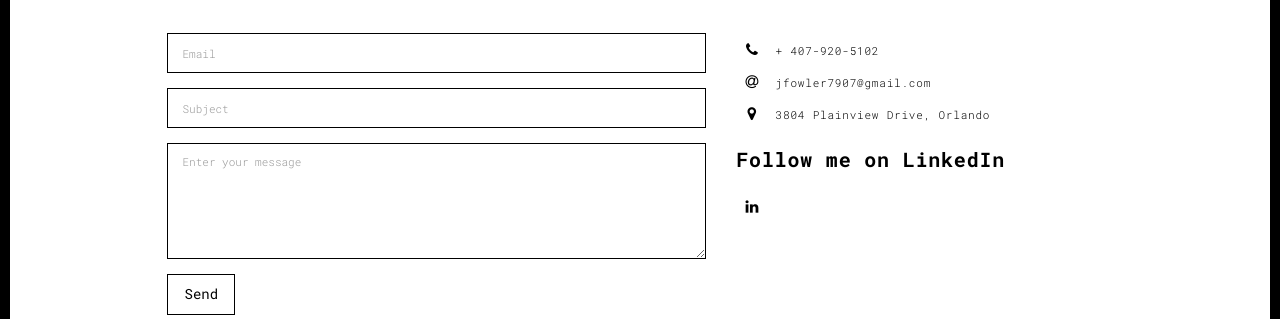
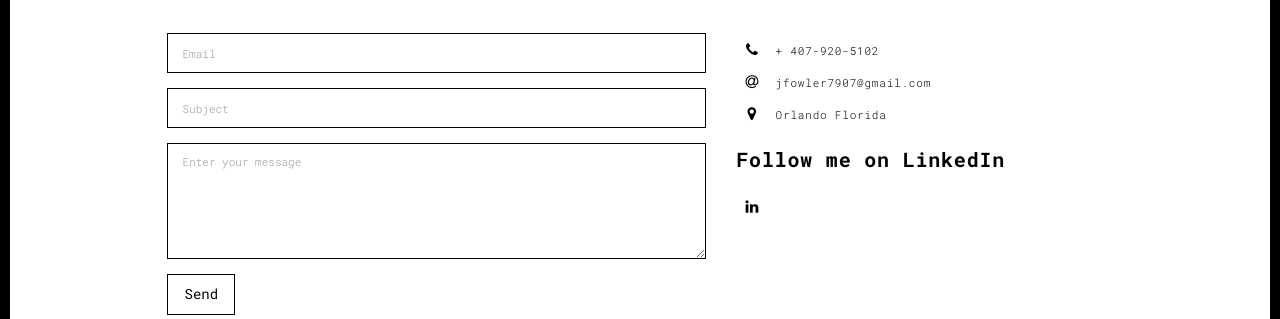
Before and after one commit to jfowler7907/portfo, a Flask app: page /contact.html in a window 1280 px wide. Shown: the part 169-488 px from the top of the page. Run offline with Flask 2, Linux system fonts and the light colour scheme; some libraries are stand-ins or nearby versions.

Commit message:
updated picture and address

```diff
--- a/templates/about.html
+++ b/templates/about.html
@@ -98,7 +98,7 @@
                                         </p>
                                 </div>
                                 <div class="col-xs-12 col-md-6">
-                                    <img src="./static/assets/images/profil.jpg" class="img-responsive" alt="">
+                                    <img src="./static/assets/images/me1.jpg" class="img-responsive" alt="">
                                 </div>
                             </div>
                         </div>
--- a/templates/contact.html
+++ b/templates/contact.html
@@ -94,7 +94,7 @@
                         <span class="fa-icon">
                           <i class="fa fa fa-map-marker" aria-hidden="true"></i>
                         </span>
-                        3804 Plainview Drive, Orlando
+                        Orlando Florida
                       </li>
                     </ul>
                     <h3>Follow me on LinkedIn</h3>
```
Also changed, not shown: static/assets/images/me1.jpg (added).
